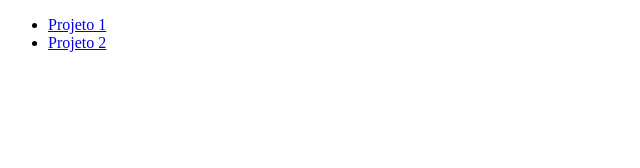
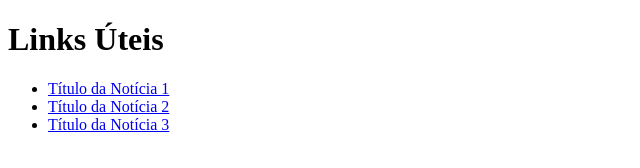
Before and after one commit to Master-Leodin/P-gina-sobre-BTC-e-memes, a website: page pages/links_uteis.html in a window 1280 px wide. Shown: the whole page, without its empty margins (0-640 px from the left). Drawn offline with Linux system fonts and the light colour scheme.

Commit message:
Notícias sobre BTC e memes

```diff
--- a/pages/links_uteis.html
+++ b/pages/links_uteis.html
@@ -2,14 +2,16 @@
 <html lang="pt-br">
 <head>
   <meta charset="UTF-8">
+  <meta name="viewport" content="width=device-width, initial-scale=1.0">
   <title>Links Úteis</title>
 </head>
 <body>
-  <div id="articles">
-    <ul>
-      <li><a href="#">Projeto 1</a></li>
-      <li><a href="#">Projeto 2</a></li>
-    </ul>
-  </div>
+  <h1>Links Úteis</h1>
+  <ul id="articles">
+    <li><a href="noticia1.html">Título da Notícia 1</a></li>
+    <li><a href="noticia2.html">Título da Notícia 2</a></li>
+    <li><a href="noticia3.html">Título da Notícia 3</a></li>
+    <!-- Adicione mais notícias conforme necessário -->
+  </ul>
 </body>
 </html>
```
Also changed, not shown: pages/projetos.html (+8 -6 lines), pages/youtube.html (+8 -6 lines).
